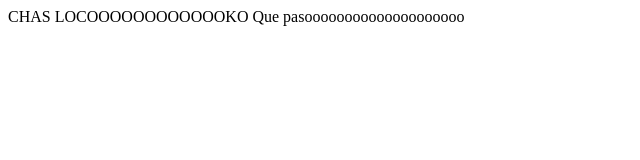
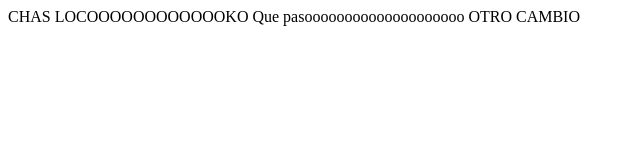
Before and after one commit to ChicoPanda/AliBu, a plain HTML site: page index.html in a window 1280 px wide. Shown: the whole page, without its empty margins (0-640 px from the left). Drawn offline with Linux system fonts and the light colour scheme.

Commit message:
Cambio
Cambie el index

```diff
--- a/index.html
+++ b/index.html
@@ -1,13 +1,15 @@
 <!DOCTYPE html>
 <html lang="en">
+
 <head>
     <meta charset="UTF-8">
     <meta name="viewport" content="width=device-width, initial-scale=1.0">
     <meta http-equiv="X-UA-Compatible" content="ie=edge">
     <title>Document</title>
 </head>
+
 <body>
-    CHAS LOCOOOOOOOOOOOOKO
-    Que pasoooooooooooooooooooo
+    CHAS LOCOOOOOOOOOOOOKO Que pasoooooooooooooooooooo OTRO CAMBIO
 </body>
+
 </html>
```
Also changed, not shown: README.md.
